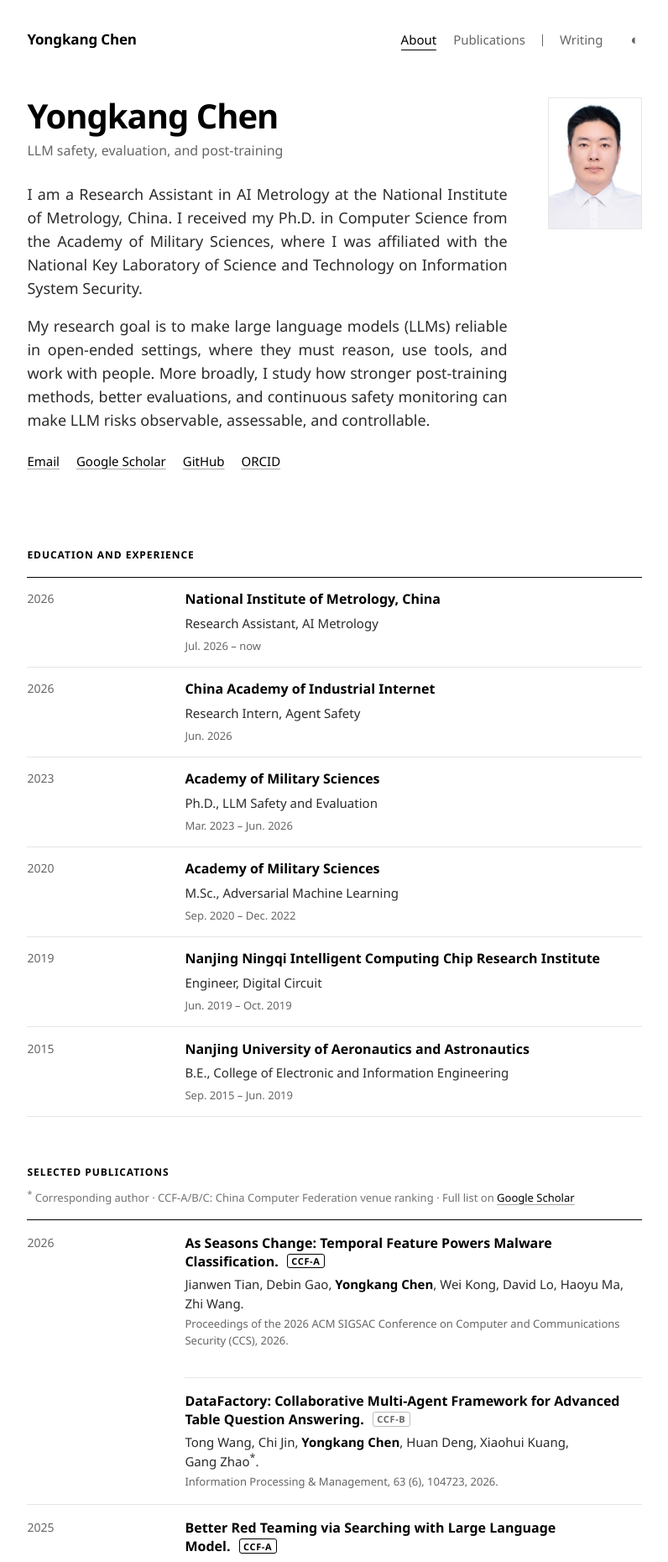
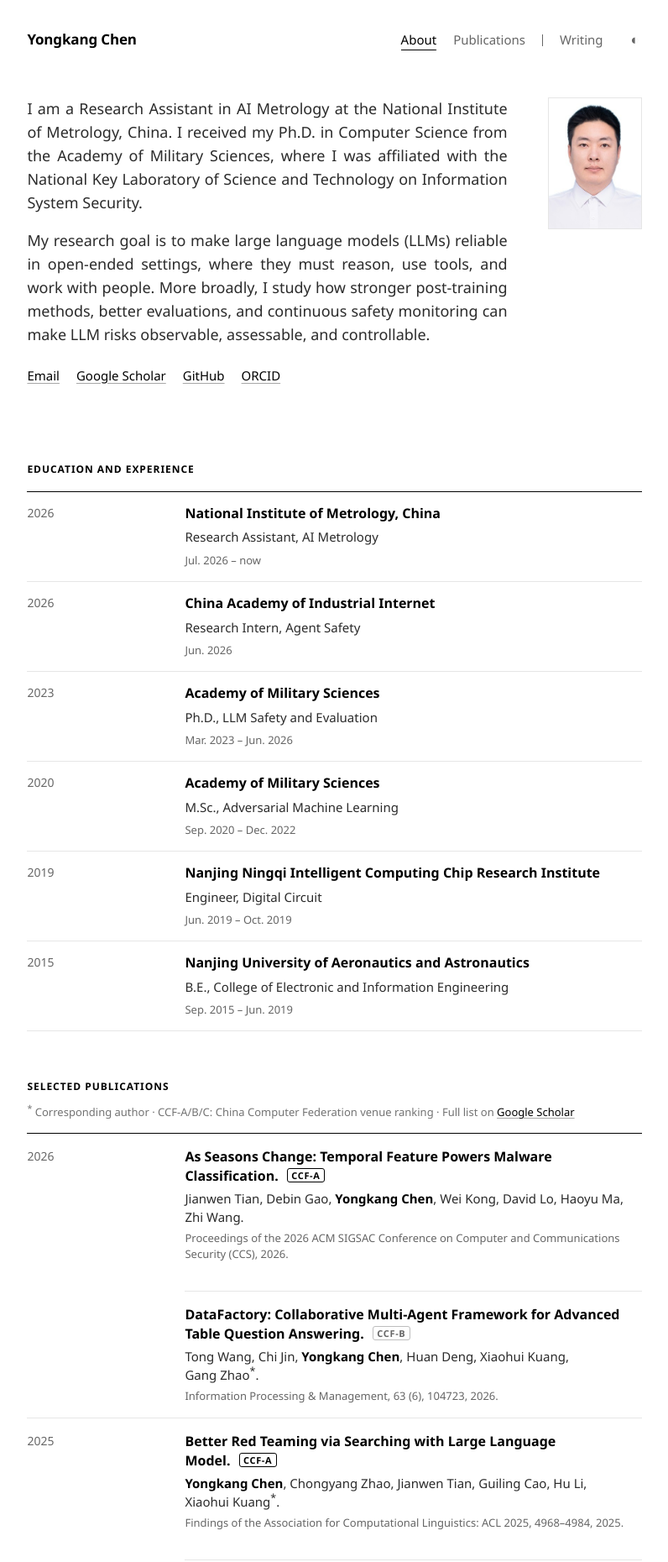
Before and after one commit to ykchen824/ykchen824.github.io, a Jekyll site: the page index.html, which Jekyll copies as it is, in a window 1280 px wide. Shown: the top 1860 px of the page at 84% size, without its empty margins (234-1030 px from the left). Built offline with Jekyll 4.4.1, drawn with Linux system fonts in a browser that asks for light colours.

Commit message:
Remove homepage name heading and tagline; update favicon

```diff
--- a/index.html
+++ b/index.html
@@ -40,8 +40,6 @@
 <main id="main">
 <section class="intro" id="about" aria-label="About Yongkang Chen">
   <div class="page-head">
-    <h1 class="name">Yongkang Chen</h1>
-    <p class="role">LLM safety, evaluation, and post-training</p>
     <p class="dek">I am a Research Assistant in AI Metrology at the National Institute of Metrology, China. I received my Ph.D. in Computer Science from the Academy of Military Sciences, where I was affiliated with the National Key Laboratory of Science and Technology on Information System Security.</p>
     <p class="dek">My research goal is to make large language models (LLMs) reliable in open-ended settings, where they must reason, use tools, and work with people. More broadly, I study how stronger post-training methods, better evaluations, and continuous safety monitoring can make LLM risks observable, assessable, and controllable.</p>
     <ul class="contact" aria-label="Contact links">
--- a/style.css
+++ b/style.css
@@ -55,8 +55,6 @@ a:hover { text-decoration-color:currentColor; }
 /* Intro */
 .intro { display:grid; grid-template-columns:minmax(0,1fr) auto; gap:3rem; align-items:start; }
 .page-head { margin-bottom:2.25rem; }
-.name { margin:0; color:var(--fg); font-size:clamp(2rem,4.5vw,2.5rem); font-weight:600; line-height:1.1; letter-spacing:-.025em; }
-.role { margin:.5rem 0 1.75rem; color:var(--muted); font-size:1rem; line-height:1.4; }
 .dek { max-width:40rem; margin:0; color:var(--fg-2); font-size:1.125rem; line-height:1.55; text-align:justify; text-align-last:left; text-justify:inter-word; text-wrap:pretty; }
 .dek + .dek { margin-top:1.1rem; }
 .contact { display:flex; flex-wrap:wrap; gap:.85rem 1.25rem; margin:1.5rem 0 0; padding:0; list-style:none; font-size:.9375rem; }
```
Also changed, not shown: favicon.ico.
